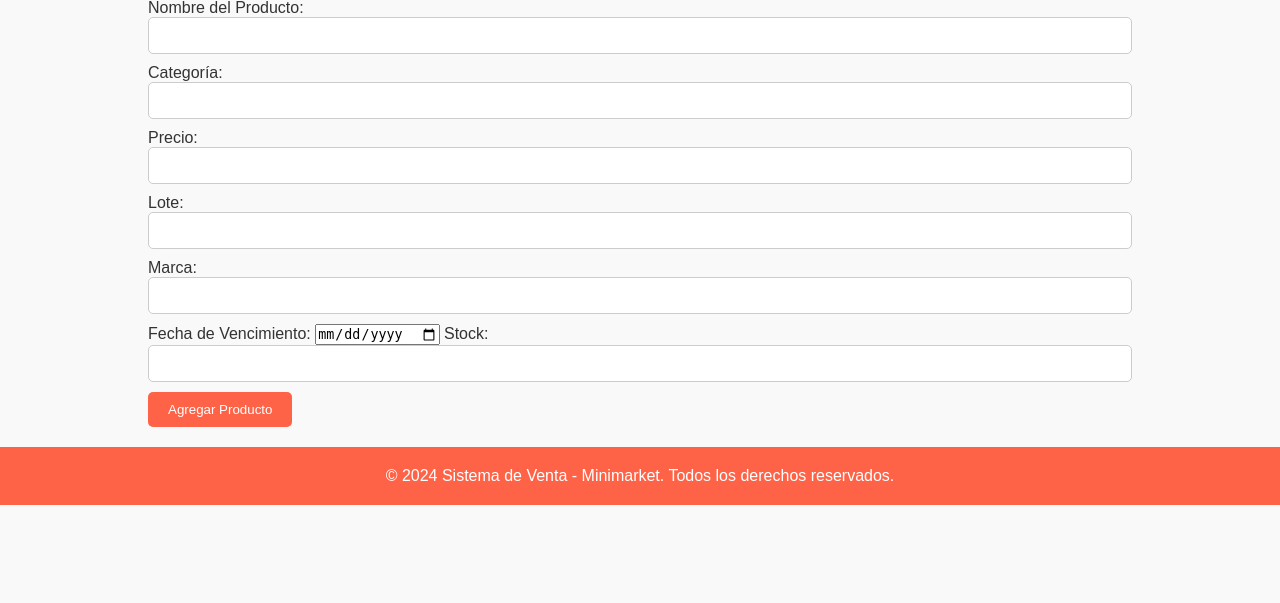
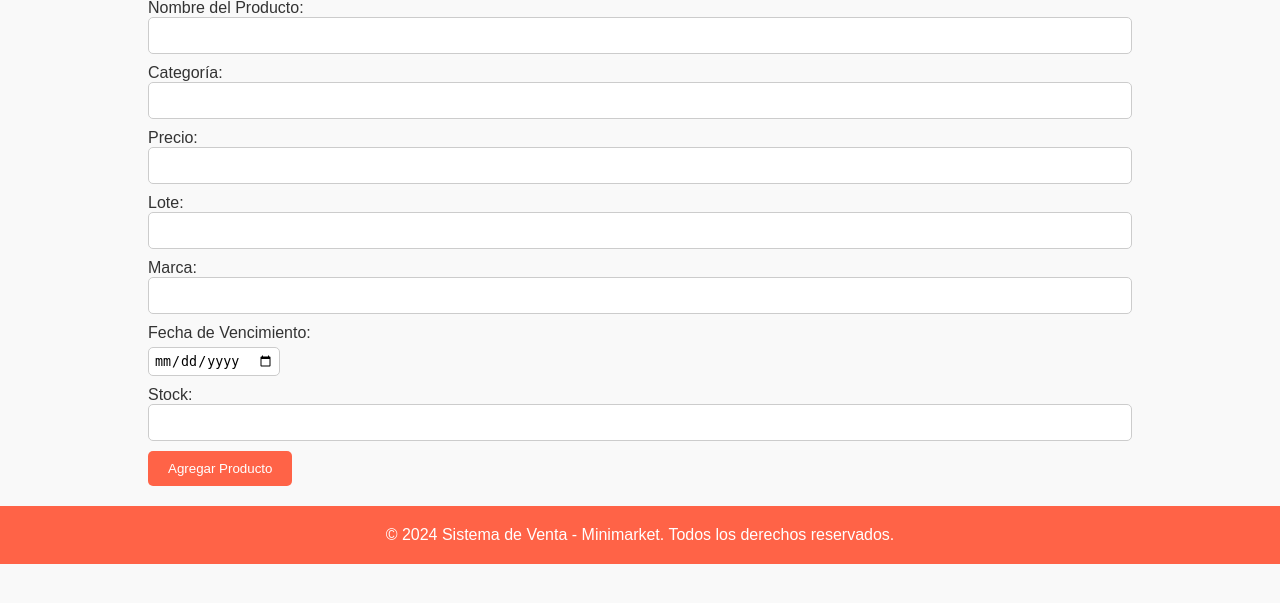
Before and after one commit to DevsataAlbo/registradora, a Flask app: page /agregar in a window 1280 px wide. Shown: the part 184-787 px from the top of the page. Run offline with Flask 3, Linux system fonts and the light colour scheme.

Commit message:
CSS input fecha vencimiento

```diff
--- a/static/style.css
+++ b/static/style.css
@@ -64,7 +64,6 @@ nav ul li a {
     background-color: #ff4500; /* OrangeRed */
 }
 
-/* Formulario */
 form {
     margin-top: 20px;
 }
@@ -78,19 +77,6 @@ form select {
     border: 1px solid #ccc;
     border-radius: 5px;
 }
-
-/* Tabla */
-/* table {
-    width: 100%;
-    border-collapse: collapse;
-    margin-top: 20px;
-}
-
-table th,
-table td {
-    padding: 10px;
-    border-bottom: 1px solid #ccc;
-} */
 
 table {
     width: 100%;
@@ -106,6 +92,13 @@ th {
     background-color: #f2f2f2;
 }
 
+.vencimiento {
+    display: block;
+    margin: 5px 0 10px 0;
+    padding: 5px;
+    border-radius: 5px;
+    border: solid 1px #ccc;
+}
 
 
 
--- a/templates/agregar.html
+++ b/templates/agregar.html
@@ -42,7 +42,7 @@
         <input type="text" id="marca" name="marca" required>
 
         <label for="fechaVencimiento">Fecha de Vencimiento:</label>
-        <input type="date" id="fechaVencimiento" name="fechaVencimiento" required>
+        <input type="date" id="fechaVencimiento" name="fechaVencimiento" class="vencimiento" required>
 
         <label for="stock">Stock:</label>
         <input type="number" id="stock" name="stock" required>
```
